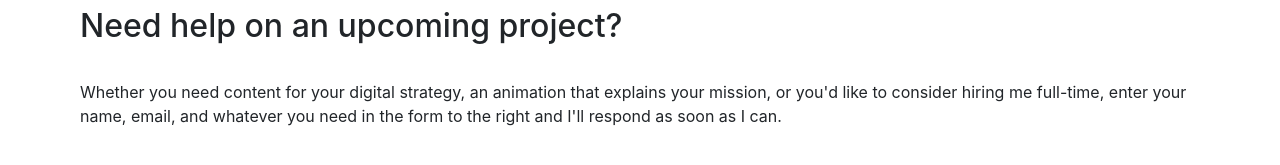
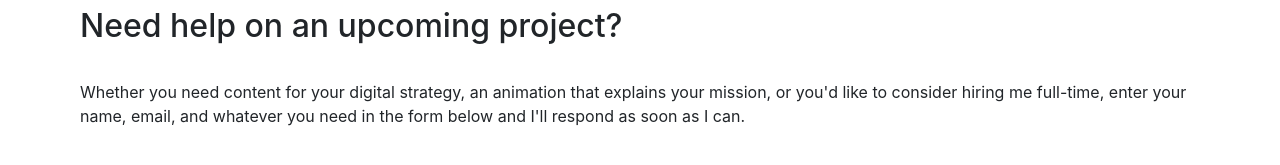
Before and after one commit to AndyGreenhaw/AndyGreenhaw-Homework-2-Responsive-Portfolio, a plain HTML site: page contact.html in a window 1280 px wide. Shown: the part 205-370 px from the top of the page. Drawn offline with nearby package versions, Linux system fonts and the light colour scheme.

Commit message:
Copy edit to contact page

```diff
--- a/contact.html
+++ b/contact.html
@@ -61,7 +61,7 @@ Bootstrap will assume no labels means xs for everything.
 
             <!--- Call to Action -->
 
-            <main>Whether you need content for your digital strategy, an animation that explains your mission, or you'd like to consider hiring me full-time, enter your name, email, and whatever you need in the form to the right and I'll respond as soon as I can.
+            <main>Whether you need content for your digital strategy, an animation that explains your mission, or you'd like to consider hiring me full-time, enter your name, email, and whatever you need in the form below and I'll respond as soon as I can.
             </main>
         </div>
 
```
